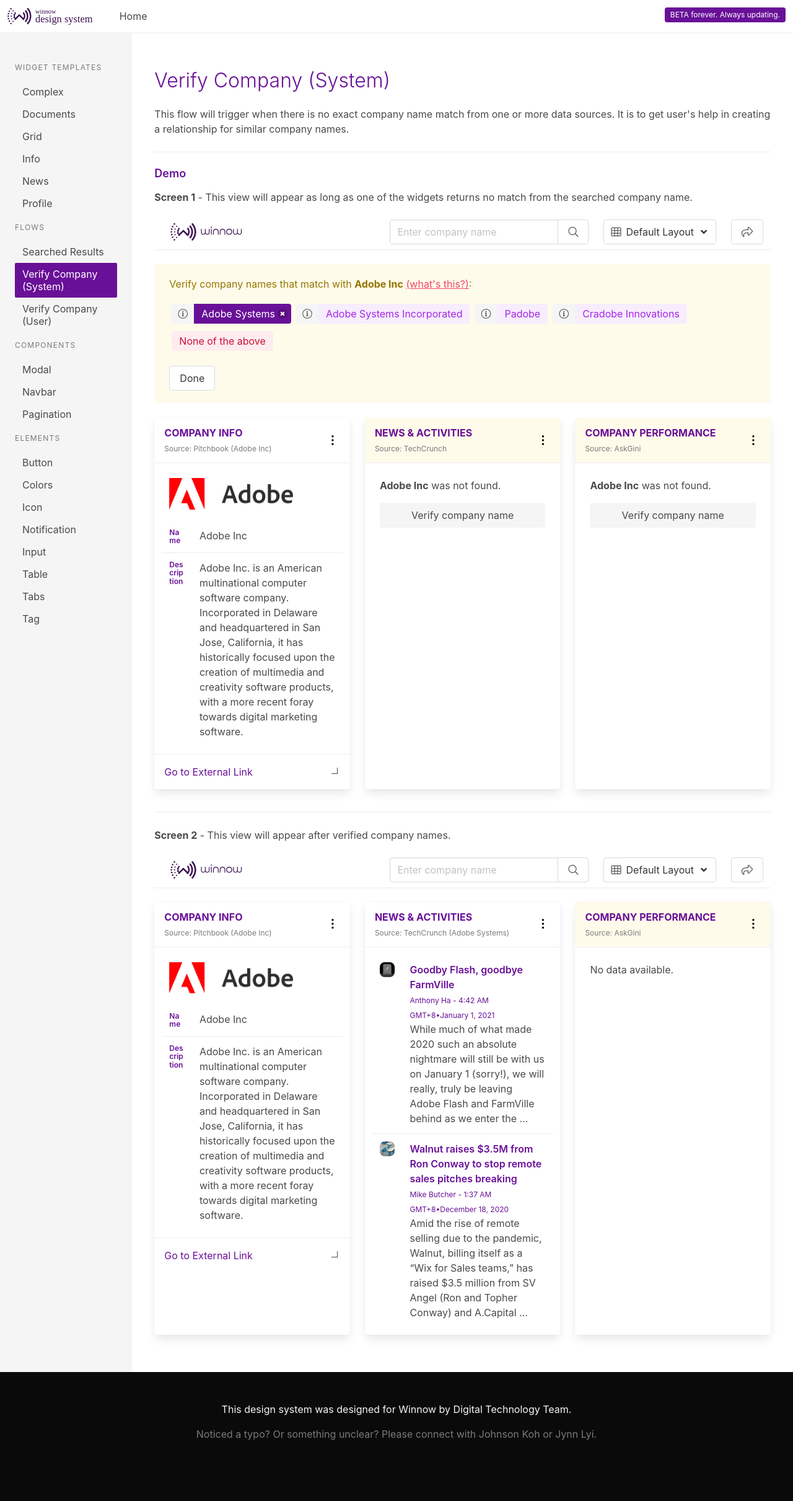
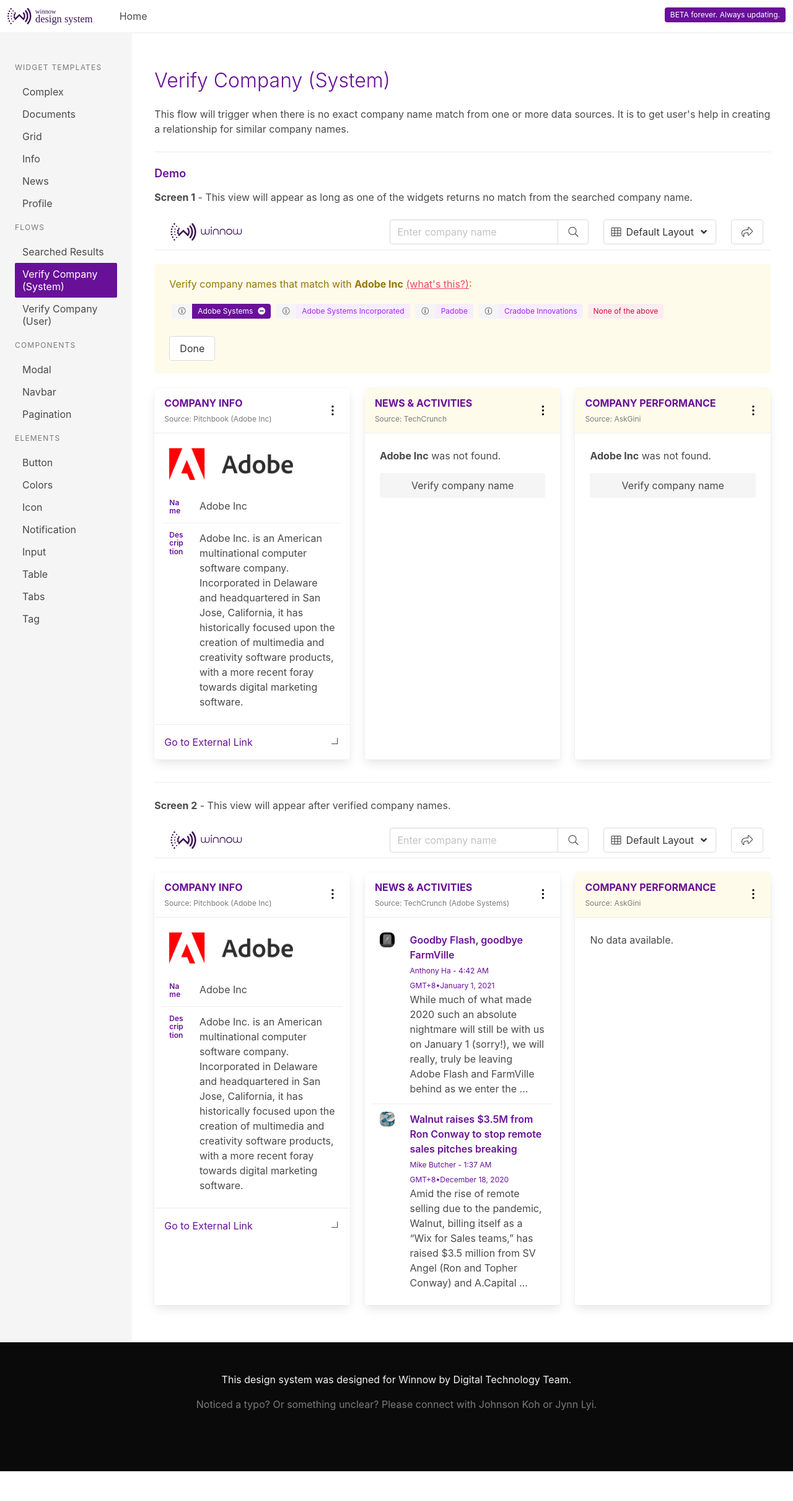
Before and after one commit to JohnsonKoh1110/johnsonkoh1110.github.io, a Jekyll site: the page built from content/flows/verifycompanysystem.html, in a window 1280 px wide. Shown: the whole page at 62% size. Built offline with Jekyll 4.4.1, drawn with Linux system fonts in a browser that asks for light colours; after the commit the page ends 2373 px from its top, so only the background shows below that.

Commit message:
Updated with new tags

```diff
--- a/content/flows/verifycompanysystem.html
+++ b/content/flows/verifycompanysystem.html
@@ -27,14 +27,17 @@
           ><u class="has-text-danger">(what's this?)</u></a
         >:
       </p>
-      <div class="tags are-medium">
+      <div class="tags">
         <div class="tags has-addons m-1">
           <span class="tag"
             ><a class="icon" onclick="modalInfoFunction()">
               <i class="fal fa-info-circle" aria-hidden="true"></i> </a
           ></span>
           <span class="tag is-link">
-            Adobe Systems <button id="test" class="delete is-small"></button>
+            Adobe Systems
+            <span class="is-small ml-2">
+              <i class="fas fa-minus-circle" aria-hidden="true"></i
+            ></span>
           </span>
         </div>
         <div class="tags has-addons m-1">
--- a/content/flows/verifycompanyuser.html
+++ b/content/flows/verifycompanyuser.html
@@ -79,7 +79,7 @@
       <div class="card-content">
         <div class="content">
           <p>Did you mean any of the following companies?</p>
-          <div class="tags are-medium">
+          <div class="tags">
             <div class="tags has-addons m-1">
               <span class="tag"
                 ><a class="icon" onclick="modalInfoFunction()">
@@ -87,7 +87,9 @@
               ></span>
               <span class="tag is-link">
                 Adobe Systems
-                <button id="test" class="delete is-small"></button>
+                <span class="is-small ml-2">
+                  <i class="fas fa-minus-circle" aria-hidden="true"></i
+                ></span>
               </span>
             </div>
             <div class="tags has-addons m-1">
```
Also changed, not shown: 3 other files.
